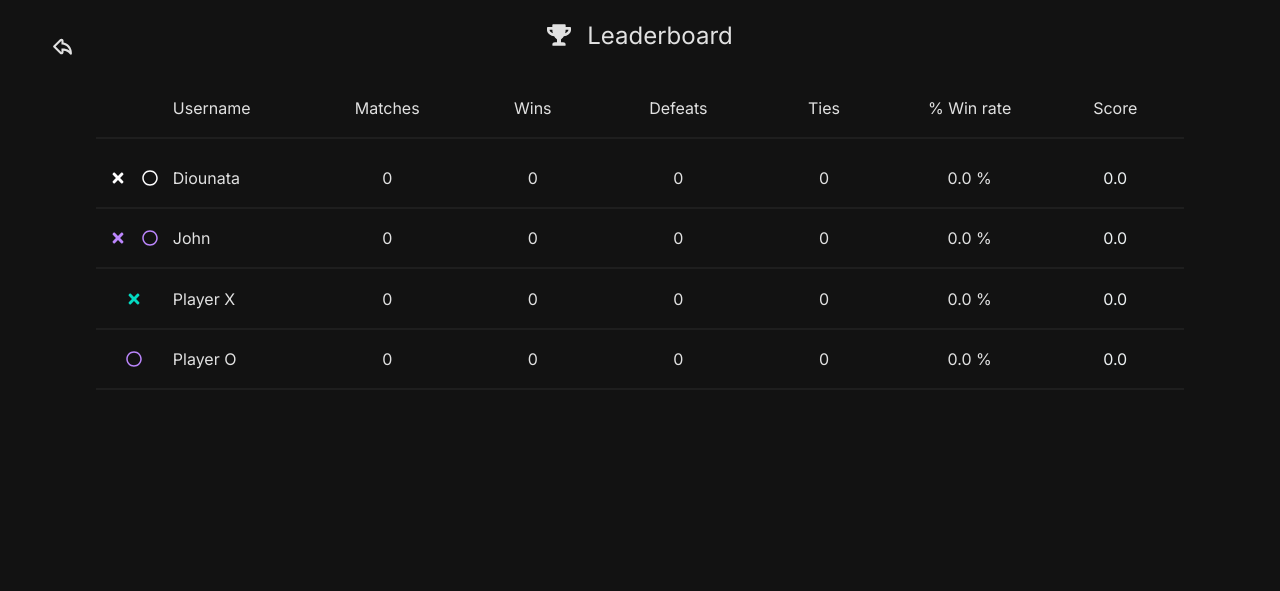
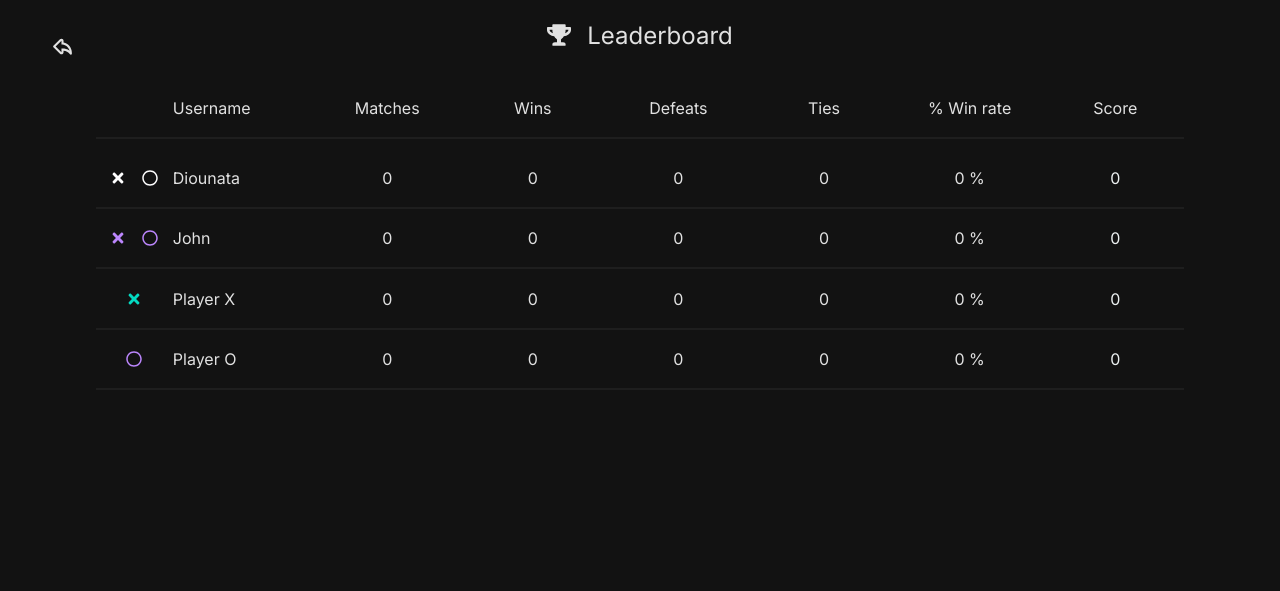
Before and after one commit to Diounata/tic-tac-toe, a Next.js app: page /leaderboard in a window 1280 px wide. Shown: the top 591 px of the page. Built offline with nearby package versions, Linux system fonts and the light colour scheme.

Commit message:
Add: sort function to players

```diff
--- a/src/Components/Leaderboard/DefaultPlayers.tsx
+++ /dev/null
@@ -1,44 +0,0 @@
-import styles from '@styles/Leaderboard/PlayerData.module.scss';
-
-import X from '@Icons/X';
-import O from '@Icons/O';
-
-import { usePlayers } from '@Contexts/PlayersContext';
-
-type Props = {
-    getClassColor(score: string): string;
-}
-
-export default function DefaultPlayers({ getClassColor }: Props) {
-    const { players, calcWinrate, calcScore } = usePlayers();
-
-    const defaultPlayers = players.filter(p => p.name === 'Player X' || p.name === 'Player O');
-
-    return (
-        <>
-            {defaultPlayers.map((p, key) => {
-                const winrate = calcWinrate(p.match.wins, p.match.matches);
-                const score = calcScore(p.match.wins, p.match.ties, p.match.defeats);
-
-                return (
-                    <div key={key}>
-                        <div className={styles.icons}>
-                            {key === 0 ? <X /> : <O />}
-                        </div>
-
-                        <div className={styles.username}>{p.name}</div>
-
-                        <div>{p.match.matches}</div>
-                        <div>{p.match.wins}</div>
-                        <div>{p.match.defeats}</div>
-                        <div>{p.match.ties}</div>
-                        <div>{winrate} %</div>
-                        <div style={{ color: getClassColor(score) }}>
-                            {score}
-                        </div>
-                    </div>
-                );
-            })}
-        </>
-    );
-}
--- a/src/Components/Leaderboard/PlayerData.tsx
+++ b/src/Components/Leaderboard/PlayerData.tsx
@@ -1,18 +1,17 @@
 import styles from '@styles/Leaderboard/PlayerData.module.scss';
 
-import X from '@Icons/X';
-import O from '@Icons/O';
+import showDecimal from '../../utils/showDecimal';
 
-import DefaultPlayers from './DefaultPlayers';
+import PlayerIcon from './PlayerIcon';
 
 import { usePlayers } from '@Contexts/PlayersContext';
 
 export default function PlayerData() {
-    const { players, calcWinrate, calcScore } = usePlayers();
+    const { players, calcWinrate } = usePlayers();
 
-    function getClassColor(scoreString: string): string {
-        const score = Number(scoreString);
+    const sortedPlayers = [...players].sort((a, b) => b.score - a.score);
 
+    function getClassColor(score: number): string {
         if (score > 0) {
             return 'var(--green)';
         } else if (score < 0) {
@@ -24,20 +23,18 @@ export default function PlayerData() {
 
     return (
         <article className={styles.container}>
-            {players.map((p, key) => {
+            {sortedPlayers.map((p, key) => {
                 const winrate = calcWinrate(p.match.wins, p.match.matches);
-                const score = calcScore(
-                    p.match.wins,
-                    p.match.ties,
-                    p.match.defeats
-                );
+                const isDefaultPlayer = p.name === 'Player X' || p.name === 'Player O';
 
-                if (p.name !== 'Player X' && p.name !== 'Player O') {
                 return (
                     <div key={key}>
                         <div className={styles.icons}>
-                                <X color={p.color.hex} />
-                                <O color={p.color.hex} />
+                            <PlayerIcon
+                                color={p.color.hex}
+                                isDefaultPlayer={isDefaultPlayer}
+                                username={p.name}
+                            />
                         </div>
 
                         <div className={styles.username}>{p.name}</div>
@@ -46,16 +43,15 @@ export default function PlayerData() {
                         <div>{p.match.wins}</div>
                         <div>{p.match.defeats}</div>
                         <div>{p.match.ties}</div>
-                            <div>{winrate} %</div>
-                            <div style={{ color: getClassColor(score) }}>
-                                {score}
+
+                        <div>{showDecimal(winrate)} %</div>
+
+                        <div style={{ color: getClassColor(p.score) }}>
+                            {showDecimal(p.score)}
                         </div>
                     </div>
                 );
-                }
             })}
-
-            <DefaultPlayers getClassColor={getClassColor} />
         </article>
     );
 }
--- /dev/null
+++ b/src/Components/Leaderboard/PlayerIcon.tsx
@@ -0,0 +1,28 @@
+import X from '@Icons/X';
+import O from '@Icons/O';
+
+type Props = {
+    username: string;
+    color: string;
+    isDefaultPlayer: boolean;
+};
+
+export default function PlayerIcon({ username, color, isDefaultPlayer }: Props) {
+    function showSingleIcon(): JSX.Element {
+        return username === 'Player X' ? <X color={color} /> : <O color={color} />
+    }
+
+    return (
+        <>
+            {isDefaultPlayer
+                ? showSingleIcon()
+
+                : (
+                    <>
+                        <X color={color} />
+                        <O color={color} />
+                    </>
+                )}
+        </>
+    );
+}
--- a/src/Components/Players/PlayerData.tsx
+++ b/src/Components/Players/PlayerData.tsx
@@ -14,7 +14,6 @@ import Modal from '../Modal/Modal';
 import EditModal from './Modals/Edit';
 import DeleteModal from './Modals/Delete';
 import ResetModal from './Modals/Reset';
-import SelectPlayerButtons from './SelectPlayerButtons';
 
 import { usePlayers } from '@Contexts/PlayersContext';
 import { useModal } from '@Contexts/ModalContext';
@@ -48,6 +47,7 @@ export default function PlayerData() {
                                 </div>
 
                                 <div className={styles.username}>{p.name}</div>
+
                                 <div className={styles.colorSquare}>
                                     <div style={{ background: p.color.hex }}></div>
                                     {p.color.name}
--- a/src/Contexts/PlayersContext.tsx
+++ b/src/Contexts/PlayersContext.tsx
@@ -12,6 +12,7 @@ type PlayerProps = {
     name: string;
     color: ColorProps;
     match: PlayerMatchProps;
+    score: number;
 };
 
 type ColorProps = {
@@ -54,8 +55,7 @@ type ContextProps = {
     editPlayer(player: PlayerProps): void;
     deletePlayer(key: number): void;
     resetPlayerStats(key: number): void;
-    calcWinrate(wins: number, matches: number): string;
-    calcScore(wins: number, ties: number, defeats: number): string;
+    calcWinrate(wins: number, matches: number): number;
 };
 
 export function PlayersContextProvider({ children }: ChildrenProps) {
@@ -72,6 +72,7 @@ export function PlayersContextProvider({ children }: ChildrenProps) {
                 defeats: 0,
                 ties: 0,
             },
+            score: 0
         },
 
         {
@@ -86,6 +87,7 @@ export function PlayersContextProvider({ children }: ChildrenProps) {
                 defeats: 0,
                 ties: 0,
             },
+            score: 0
         },
 
         {
@@ -100,6 +102,7 @@ export function PlayersContextProvider({ children }: ChildrenProps) {
                 defeats: 0,
                 ties: 0,
             },
+            score: 0
         },
 
         {
@@ -114,6 +117,7 @@ export function PlayersContextProvider({ children }: ChildrenProps) {
                 defeats: 0,
                 ties: 0,
             },
+            score: 0
         },
     ]);
 
@@ -123,17 +127,27 @@ export function PlayersContextProvider({ children }: ChildrenProps) {
     const [selectedPlayerForEditing, setSelectedPlayerForEditing] = useState<EditingPlayerProps>(EmptyPlayer[0]);
     const [isEditingAPlayer, setIsEditingAPlayer] = useState(false);
 
+    function updatePlayers(p: PlayerProps[]): void {
+        const currentPlayers = p;
+
+        const newPlayers = sortPlayers(currentPlayers);
+
+        setPlayers(newPlayers);
+    }
+
     function updatePlayersWhenWinning(winnerName: string, loserName: string): void {
         const winner = players.findIndex(p => p.name === winnerName);
         const loser = players.findIndex(p => p.name === loserName);
 
         players[winner].match.wins += 1;
         players[winner].match.matches += 1;
+        players[winner].score += 2;
 
         players[loser].match.defeats += 1;
         players[loser].match.matches += 1;
+        players[loser].score -= 1;
 
-        setPlayers(players);
+        updatePlayers(players);
     }
 
     function updatePlayersWhenTie(player1Name: string, player2Name: string): void {
@@ -145,9 +159,10 @@ export function PlayersContextProvider({ children }: ChildrenProps) {
         arrayWithPlayers.forEach(element => {
             players[element].match.matches += 1;
             players[element].match.ties += 1;
+            players[element].score += 0.5;
         });
 
-        setPlayers(players);
+        updatePlayers(players);
     }
 
     function changePlayerActionMessage(value: PlayerActionMessagesProps) {
@@ -171,14 +186,14 @@ export function PlayersContextProvider({ children }: ChildrenProps) {
     function addNewPlayer(newPlayer: PlayerProps): void {
         const newPlayers = [newPlayer, ...players];
 
-        setPlayers(newPlayers);
+        updatePlayers(newPlayers);
         changePlayerActionMessage({ action: 'add', user: newPlayer.name });
     }
 
     function editPlayer(player: PlayerProps): void {
         const newPlayers = players.map((p, index) => selectedPlayerForEditing.key === index ? player : p);
 
-        setPlayers(newPlayers);
+        updatePlayers(newPlayers);
         setIsEditingAPlayer(false);
         changePlayerActionMessage({ action: 'edit', user: player.name, });
     }
@@ -187,26 +202,28 @@ export function PlayersContextProvider({ children }: ChildrenProps) {
         const deletedPlayer = players.filter((p, i) => i === key);
         const newPlayers = players.filter((p, i) => i !== key);
 
-        setPlayers(newPlayers);
+        updatePlayers(newPlayers);
         changePlayerActionMessage({ action: 'delete', user: deletedPlayer[0].name });
     }
 
     function resetPlayerStats(key: number): void {
         const newPlayerStatistic = players.filter((p, i) => i === key);
+
         Object.keys(newPlayerStatistic[0].match).forEach(item => (newPlayerStatistic[0].match[item] = 0));
+        newPlayerStatistic[0].score = 0;
 
         const newPlayers = players.map((player, index) => index !== key ? player : newPlayerStatistic[0]);
 
-        setPlayers(newPlayers);
+        updatePlayers(newPlayers);
         changePlayerActionMessage({ action: 'reset', user: newPlayerStatistic[0].name });
     }
 
-    function calcWinrate(wins: number, matches: number): string {
+    function calcWinrate(wins: number, matches: number): number {
         const winrate = () => {
             if (matches === 0) {
-                return '0.0';
+                return 0;
             } else {
-                const winrate = ((wins * 100) / matches).toFixed(1);
+                const winrate = ((wins * 100) / matches);
 
                 return winrate;
             }
@@ -215,10 +232,20 @@ export function PlayersContextProvider({ children }: ChildrenProps) {
         return winrate();
     }
 
-    function calcScore(wins: number, ties: number, defeats: number): string {
-        const score = (((wins * 2) + (ties * 0.5)) - defeats).toFixed(1);
+    function sortPlayers(p: PlayerProps[]): PlayerProps[] {
+        const sortedPlayers = p.sort((a, b) => {
+            const nameA = a.name;
+            const nameB = b.name;
 
-        return score;
+            if (nameA < nameB) {
+                return -1;
+            }
+            if (nameA > nameB) {
+                return 1;
+            }
+        });
+
+        return sortedPlayers;
     }
 
     useEffect(() => {
@@ -247,7 +274,6 @@ export function PlayersContextProvider({ children }: ChildrenProps) {
                 deletePlayer,
                 resetPlayerStats,
                 calcWinrate,
-                calcScore
             }}
         >
             {children}
--- a/src/utils/EmptyPlayer.json
+++ b/src/utils/EmptyPlayer.json
@@ -11,7 +11,9 @@
                 "wins": 0,
                 "defeats": 0,
                 "ties": 0
-            }
+            },
+
+            "score": 0
         },
 
         "key": -1
--- /dev/null
+++ b/src/utils/showDecimal.ts
@@ -0,0 +1,7 @@
+export default function showDecimal(n: number): string {
+    const isFloat = n - Math.round(n) === 0 ? true : false;
+
+    const number = isFloat ? n.toString() : n.toFixed(1) ;
+
+    return number;
+}
```
Lines whose indentation alone changed are shown as unchanged.
